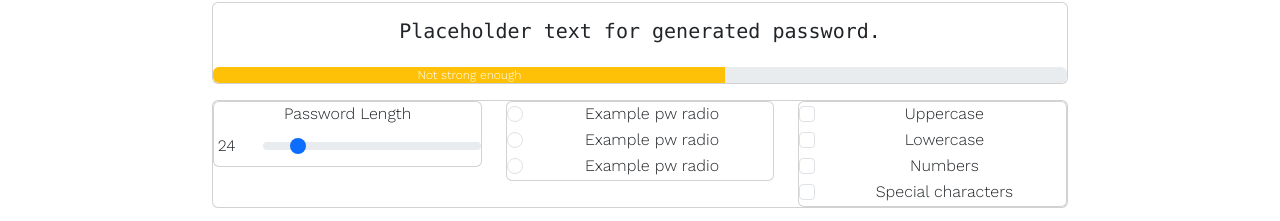
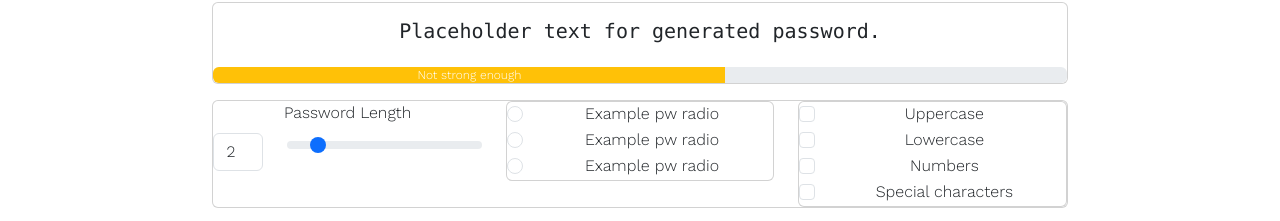
Before and after one commit to DavidJohnnnn/pwgen, a React (Create React App) app: page / in a window 1280 px wide. Shown: the part 179-400 px from the top of the page. Built offline with nearby package versions, Linux system fonts and the light colour scheme; a web font is replaced by a local one.

Commit message:
Added two way binding to range and form.control to left of range

```diff
--- a/src/Components/PWRow2.js
+++ b/src/Components/PWRow2.js
@@ -28,23 +28,28 @@ function PasswordLengthSlider ({slider}) {
     setSliderValue(val);
   }
   return (
-    <Card>
+    <Form.Group as={Row}>
       <Form.Label>Password Length</Form.Label>
-      <Row>
       <Col>
-          <Form.Label>{sliderValue}</Form.Label>
+        <Form.Control type="number" placeholder={sliderValue} max={128} min={8} value={sliderValue} onChange={(event) => {
+          console.log(event);
+          sliderTemp(event.target.value);
+        }}/>
+        {/* <Form.Control>{sliderValue}</Form.Control> */}
       </Col>
-        <Col xs={10}>
+      <Col xs={9}>
         <Form.Range
           variant="success"
           min={8}
           max={128}
           defaultValue={24}
-            onChange={(event) => {sliderTemp(event.target.value);}}
+          value={sliderValue}
+          onChange={(event) => {
+            sliderTemp(event.target.value);
+          }}
         />
       </Col>
-      </Row>
-    </Card>
+    </Form.Group>
   );
 }
 
```
Lines whose indentation alone changed are shown as unchanged.
